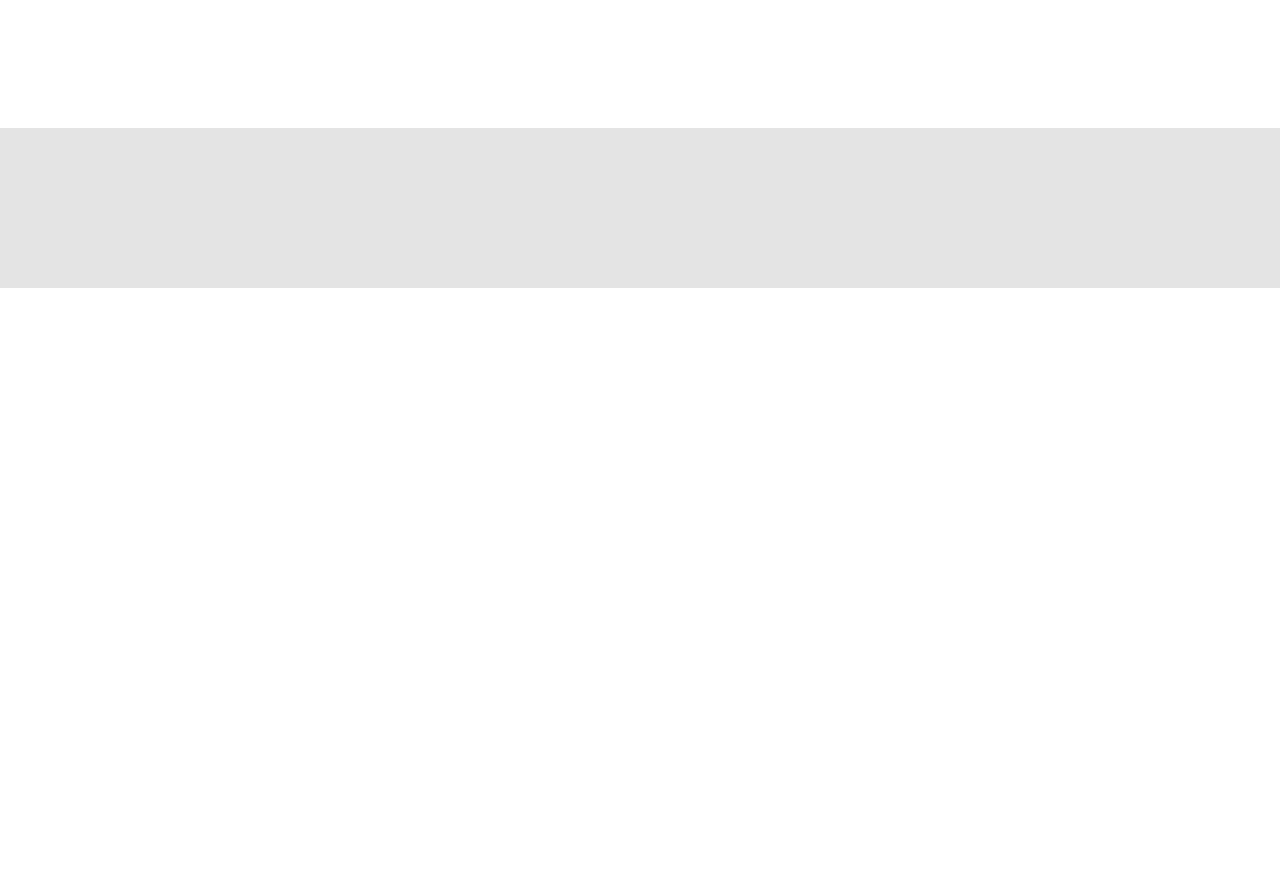
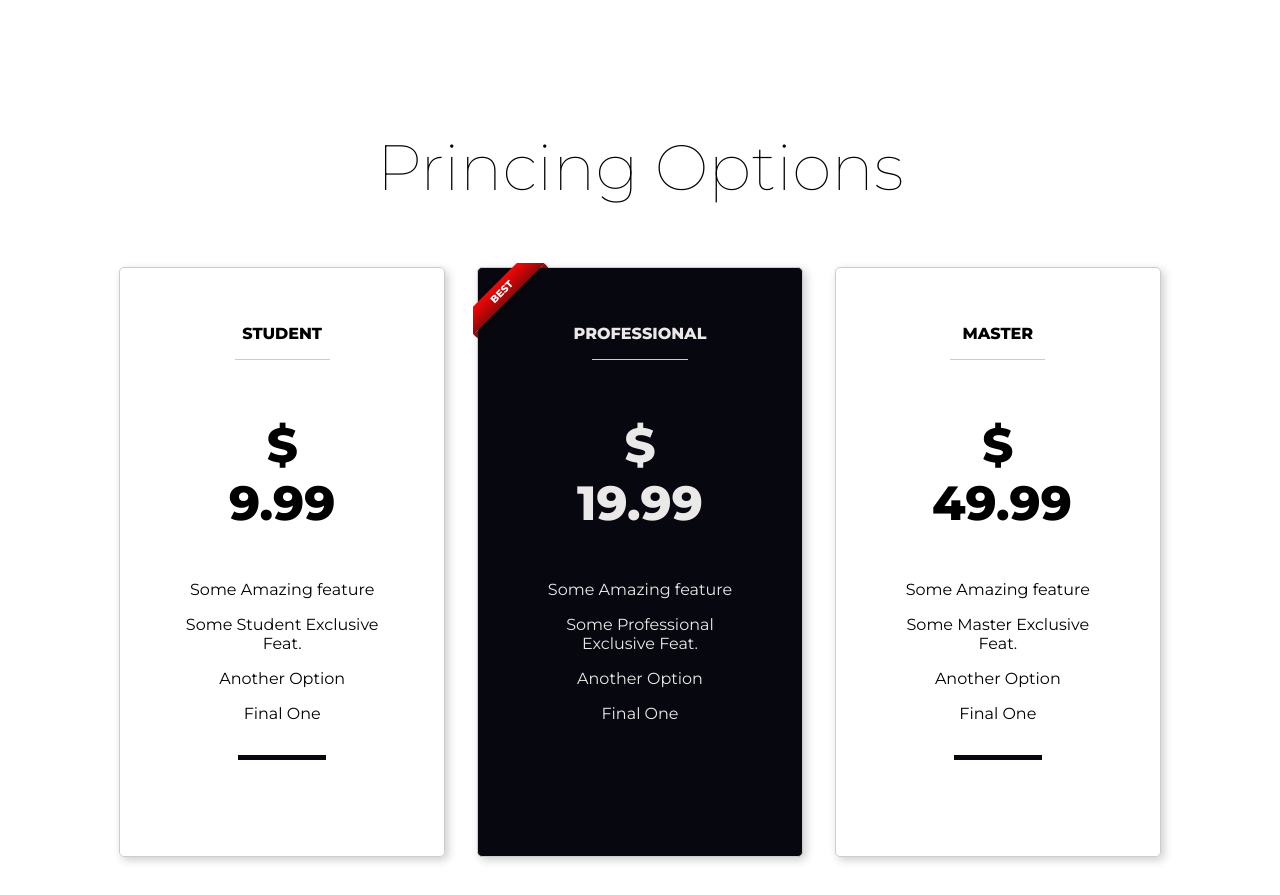
Before and after one commit to AmauriMarcos/zdravo_zlata, a Vue app: page / in a window 1280 px wide. Shown: the part 2180-3075 px from the top of the page. Before the commit the page ends 2468 px from the top, so only its background shows below. Built offline with nearby package versions, Linux system fonts and the light colour scheme.

Commit message:
add prices card

```diff
--- a/src/components/Prices.vue
+++ b/src/components/Prices.vue
@@ -1,21 +1,158 @@
 <template>
     <div class="prices">
-        <div class="prices__header">
+        <h2 class="title">Princing Options</h2>
+        <div class="card card-1">
+            <h4>Student</h4>
+            <h3>$ 9.99</h3>
+            <p>Some Amazing feature</p>
+            <p>Some Student Exclusive Feat.</p>
+            <p>Another Option</p>
+            <p class="final">Final One</p>
+        </div>
 
+        <div class="card card-2">
+            <div class="ribbon"><span>BEST</span></div>
+            <h4>Professional</h4>
+            <h3>$ 19.99</h3>
+            <p>Some Amazing feature</p>
+            <p>Some Professional Exclusive Feat.</p>
+            <p>Another Option</p>
+            <p class="final">Final One</p>
         </div>
+
+        <div class="card card-3">
+            <h4>Master</h4>
+            <h3>$ 49.99</h3>
+            <p>Some Amazing feature</p>
+            <p>Some Master Exclusive Feat.</p>
+            <p>Another Option</p>
+            <p class="final">Final One</p>
+        </div>
+
     </div>
 </template>
 
 <style lang="scss" scoped>
     .prices{
         display: grid;
-        grid-template-columns: repeat(12, 1fr);
+        grid-template-columns: repeat(11, 1fr);
+        gap: 2rem;
+        padding: 0 0 3% 0;
+    }
+    .title{
+        grid-row: 1/2;
+        grid-column: 1/-1;
+        justify-self: center;
+        font-size: 4rem;
+        font-weight: 100;
+        margin-bottom: 1.8rem;
+    }
+    .card{
+            grid-row: 2/3;
+            padding: 3.5rem;
+            border: 1px solid #ccc;
+            border-radius: 5px;
+            display: flex;
+            flex-direction: column;
+            text-align: center;
+            box-shadow: 3px 3px 10px rgba(0,0,0,.2);
 
-        &__header{
-            grid-column: 1/-1;
-            grid-row: 1/2;
-            height: 10rem;
-            background-color: rgb(228, 228, 228);
+            &-1{
+                grid-column: 2/5;
+
+            }
+
+            &-2{
+                grid-column: 5/8;
+                background-color: #06070f;
+                color: rgb(235, 232, 232);
+                position: relative;
+            }
+
+            &-3{
+                grid-column: 8/11;
+            }
+
+            & h3{
+                font-weight: 700;
+                font-size: 3rem;
+                 margin: 2.5rem;
+            }
+
+            & h4{
+                text-transform: uppercase;
+            }
+
+            & h4:after{
+                content: "";
+                height: 1px;
+                width: 45%;
+                margin: 1rem auto;
+                display: block;
+                background-color: #ccc;
+
+            }
+
+            & p{
+                margin: .5rem;
+            }
+
+            & .final:after{
+                content: "";
+                height: 5px;
+                width: 45%;
+                margin: 2rem auto;
+                display: block;
+                background-color: #06070f;
+            }
+
+
         }
-    }
+
+        .ribbon {
+            position: absolute;
+            left: -5px; top: -5px;
+            z-index: 1;
+            overflow: hidden;
+            width: 75px; height: 75px;
+            text-align: right;
+        }
+        .ribbon span {
+            font-size: 10px;
+            font-weight: bold;
+            color: #FFF;
+            text-transform: uppercase;
+            text-align: center;
+            line-height: 20px;
+            transform: rotate(-45deg);
+            -webkit-transform: rotate(-45deg);
+            width: 100px;
+            display: block;
+            background: #79A70A;
+            background: linear-gradient(#F70505 0%, #8F0808 100%);
+            box-shadow: 0 3px 10px -5px rgba(0, 0, 0, 1);
+            position: absolute;
+            top: 19px; left: -21px;
+        }
+        .ribbon span::before {
+            content: "";
+            position: absolute; left: 0px; top: 100%;
+            z-index: -1;
+            border-left: 3px solid #8F0808;
+            border-right: 3px solid transparent;
+            border-bottom: 3px solid transparent;
+            border-top: 3px solid #8F0808;
+            }
+            .ribbon span::after {
+            content: "";
+            position: absolute; right: 0px; top: 100%;
+            z-index: -1;
+            border-left: 3px solid transparent;
+            border-right: 3px solid #8F0808;
+            border-bottom: 3px solid transparent;
+            border-top: 3px solid #8F0808;
+        }
+
+
+
 </style>
```
